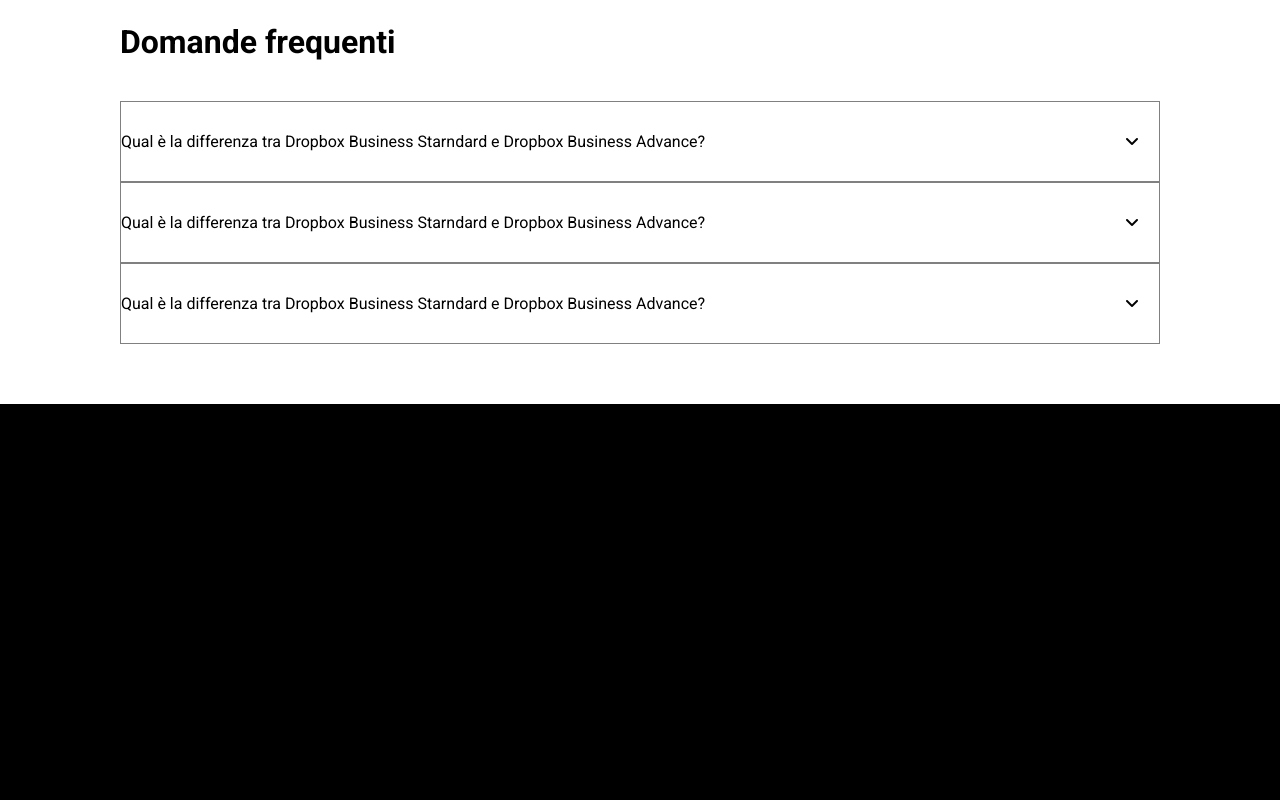
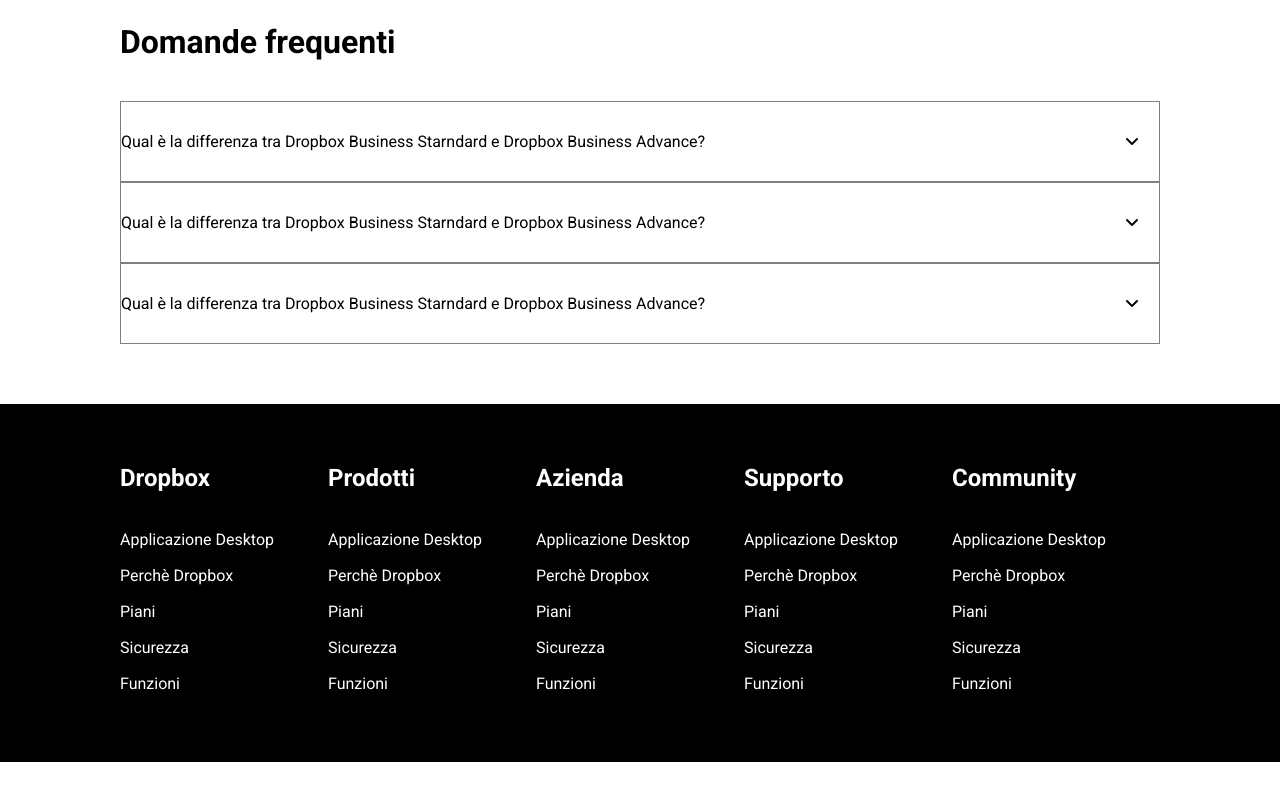
Before and after one commit to FedeAle1525/htmlcss-dropbox, a plain HTML site: page index.html in a window 1280 px wide. Shown: the part 4722-5522 px from the top of the page. After the commit the page ends 5484 px from the top, so only its background shows below. Drawn offline with Linux system fonts and the light colour scheme.

Commit message:
EDIT added elements in footer

```diff
--- a/css/style.css
+++ b/css/style.css
@@ -127,11 +127,6 @@ a{
      border: 2px solid black;
     padding: 10px;
 } */
-
-.debug .page-footer{
-    height: 840px;
-    background-color: black;
-}
 
 /* HEADER */
 
@@ -445,3 +440,24 @@ li.point-check::before{
 .faq{
     border: 1px solid var(--color-gray);
 }
+
+/* FOOTER */
+
+.page-footer{
+    background-color: black;
+    color: white;
+}
+
+.col20{
+    flex-basis: 20%;
+}
+
+.menu-dropbox > .menu-title{
+    font-weight: bold;
+    font-size: 24px;
+    margin-bottom: 30px;
+}
+
+.menu-item > a{
+    line-height: 36px;
+}
--- a/index.html
+++ b/index.html
@@ -554,10 +554,72 @@
         <!-- Fine Section FAQ -->
     </main>
 
-    <!-- Footer con Links e Crediti -->
+    <!-- Inizio Footer -->
     <footer class="page-footer">
+        <section class="section-footer">
+            <div class="container-standard">
+                <div class="row">
+                    <!-- Menù Dropbox -->
+                    <div class="col20">
+                        <ul class="menu-dropbox">
+                            <li class="menu-title"><a href="#">Dropbox</a></li>
+                            <li class="menu-item"><a href="#">Applicazione Desktop</a></li>
+                            <li class="menu-item"><a href="#">Perchè Dropbox</a></li>
+                            <li class="menu-item"><a href="#">Piani</a></li>
+                            <li class="menu-item"><a href="#">Sicurezza</a></li>
+                            <li class="menu-item"><a href="#">Funzioni</a></li>
+                        </ul>
+                    </div>
+                    <!-- Menù Prodotti -->
+                    <div class="col20">
+                        <ul class="menu-dropbox">
+                            <li class="menu-title"><a href="#">Prodotti</a></li>
+                            <li class="menu-item"><a href="#">Applicazione Desktop</a></li>
+                            <li class="menu-item"><a href="#">Perchè Dropbox</a></li>
+                            <li class="menu-item"><a href="#">Piani</a></li>
+                            <li class="menu-item"><a href="#">Sicurezza</a></li>
+                            <li class="menu-item"><a href="#">Funzioni</a></li>
+                        </ul>
+                    </div>
+                    <!-- Menù Azienda -->
+                    <div class="col20">
+                        <ul class="menu-dropbox">
+                            <li class="menu-title"><a href="#">Azienda</a></li>
+                            <li class="menu-item"><a href="#">Applicazione Desktop</a></li>
+                            <li class="menu-item"><a href="#">Perchè Dropbox</a></li>
+                            <li class="menu-item"><a href="#">Piani</a></li>
+                            <li class="menu-item"><a href="#">Sicurezza</a></li>
+                            <li class="menu-item"><a href="#">Funzioni</a></li>
+                        </ul>
+                    </div>
+                    <!-- Menù Supporto -->
+                    <div class="col20">
+                        <ul class="menu-dropbox">
+                            <li class="menu-title"><a href="#">Supporto</a></li>
+                            <li class="menu-item"><a href="#">Applicazione Desktop</a></li>
+                            <li class="menu-item"><a href="#">Perchè Dropbox</a></li>
+                            <li class="menu-item"><a href="#">Piani</a></li>
+                            <li class="menu-item"><a href="#">Sicurezza</a></li>
+                            <li class="menu-item"><a href="#">Funzioni</a></li>
+                        </ul>
+                    </div>
+                    <!-- Menù Community -->
+                    <div class="col20">
+                        <ul class="menu-dropbox">
+                            <li class="menu-title"><a href="#">Community</a></li>
+                            <li class="menu-item"><a href="#">Applicazione Desktop</a></li>
+                            <li class="menu-item"><a href="#">Perchè Dropbox</a></li>
+                            <li class="menu-item"><a href="#">Piani</a></li>
+                            <li class="menu-item"><a href="#">Sicurezza</a></li>
+                            <li class="menu-item"><a href="#">Funzioni</a></li>
+                        </ul>
+                    </div>
+                </div>
+            </div>
+        </section>
 
     </footer>
+    <!-- Fine Footer -->
 
 </body>
 </html>
```
